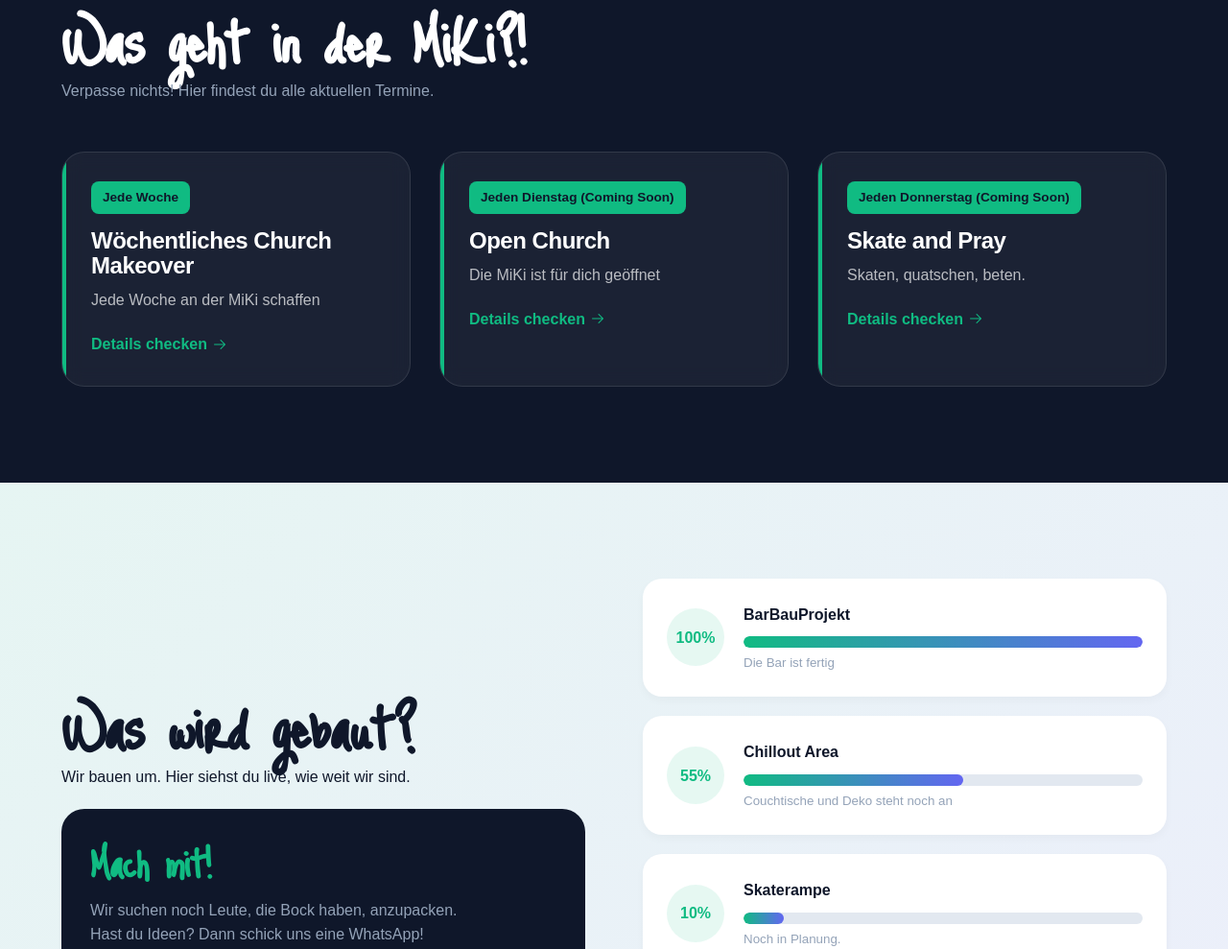
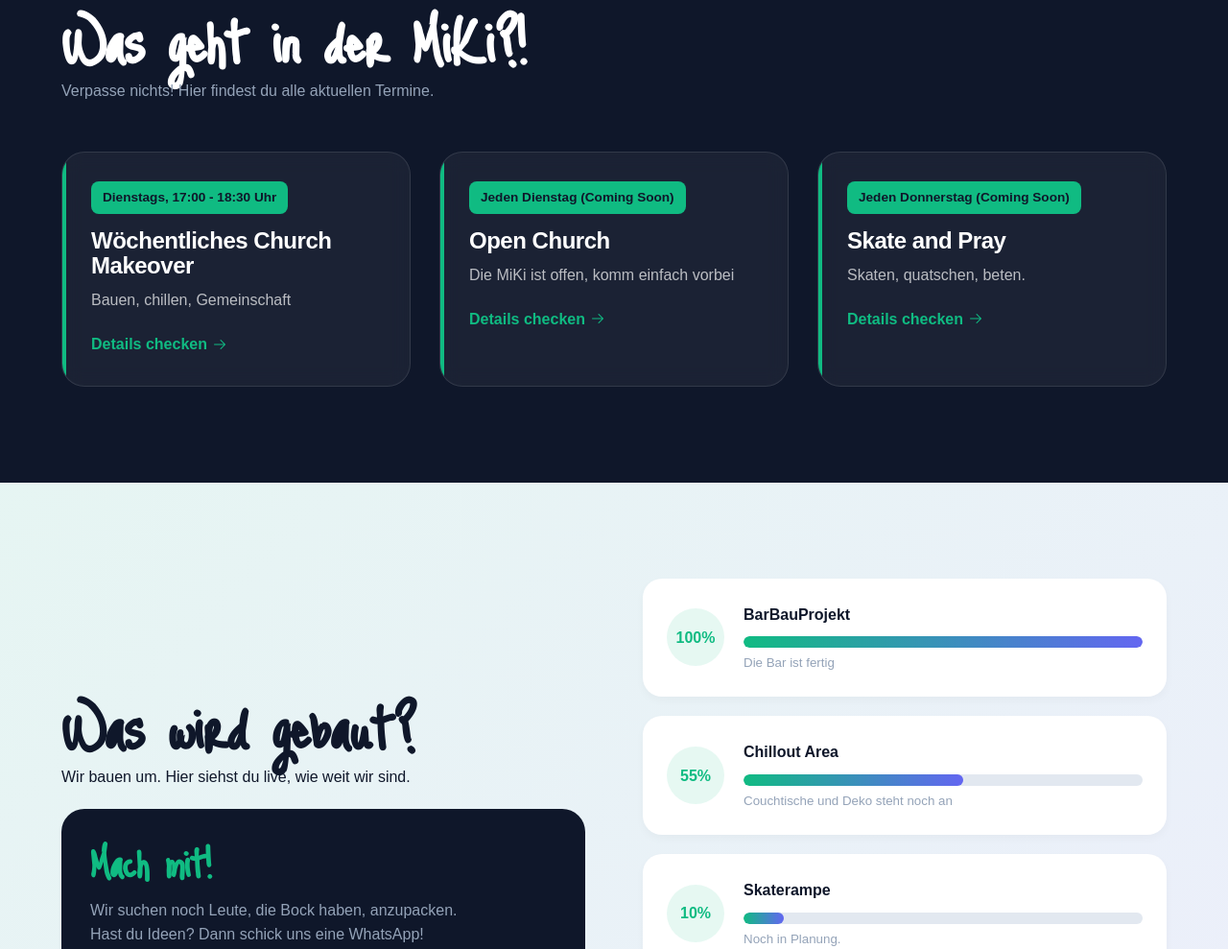
Before and after one commit to 9scp7vvkdr-stack/MiKi, a website: page index.html in a window 1280 px wide. Shown: the part 897-1886 px from the top of the page at 96% size. Drawn offline with Linux system fonts and the light colour scheme.

Commit message:
Kleine Änderungen

```diff
--- a/index.html
+++ b/index.html
@@ -1004,20 +1004,20 @@
             const events = ref([
                 {
                     title: "Wöchentliches Church Makeover",
-                    date: "Jede Woche",
-                    desc: "Jede Woche an der MiKi schaffen",
+                    date: "Dienstags, 17:00 - 18:30 Uhr",
+                    desc: "Bauen, chillen, Gemeinschaft",
                     location: "Michaelskirche HDH",
                     time: "17:00 - 18:30 Uhr",
                     capacity: "-",
-                    detailedDesc: "Du hast Lust die MiKi zu gestalten, gemeinsam zu werkeln und an kleinen und großen Projekten zu arbeiten? Dann sei dabei."
+                    detailedDesc: "Du hast Lust die MiKi zu gestalten, gemeinsam zu werkeln und an kleinen und großen Projekten zu arbeiten? Dabei ist es übrigens ganz egal, ob du handwerklich schon viel gemacht hast oder nicht. Komm vorbei!"
                 },
                 {
                     title: "Open Church",
                     date: "Jeden Dienstag (Coming Soon)",
-                    desc: "Die MiKi ist für dich geöffnet",
+                    desc: "Die MiKi ist offen, komm einfach vorbei",
                     location: "Michaelskirche HDH",
                     time: "12:00 - 21:00",
-                    detailedDesc: "Ob Skaten, Trampolin springen, Hausis machen oder einfach nur mit Freunden chillen - die MiKi ist jeden Dienstag für dich geöffnet! Komm vorbei und erlebe Gemeinschaft."
+                    detailedDesc: "Ob Skaten, Trampolin springen, Hausis machen oder einfach nur mit Freunden chillen - die MiKi ist jeden Dienstag für dich geöffnet!"
                 },
                 {
                     title: "Skate and Pray",
```
